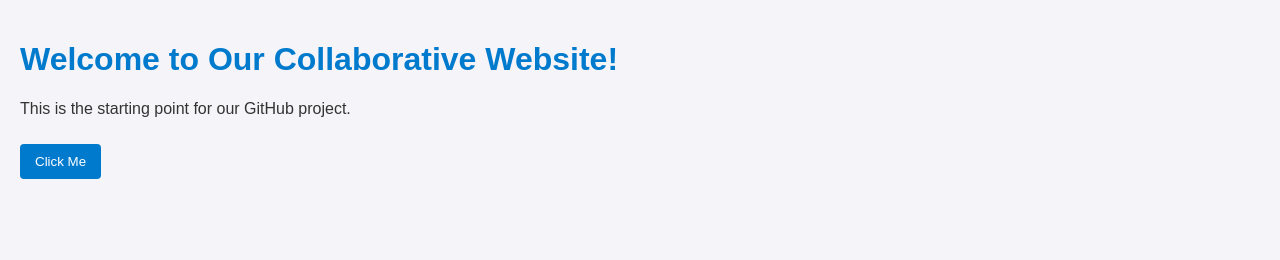
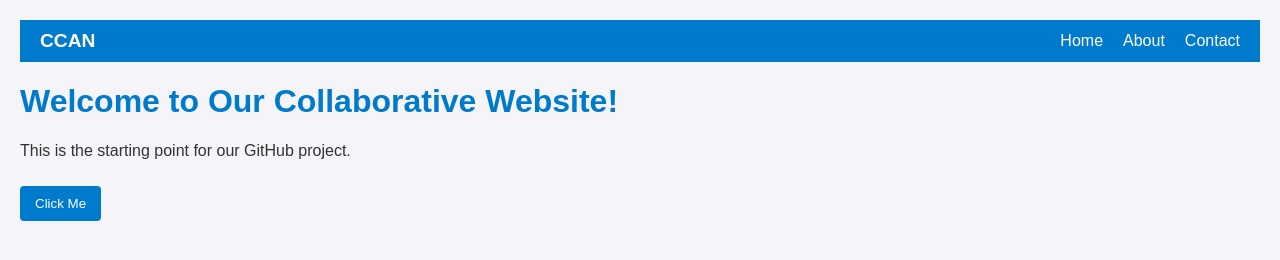
Before and after one commit to cjdemaison/CCAN-Solutions, a plain HTML site: page index.html in a window 1280 px wide. Drawn offline with Linux system fonts and the light colour scheme.

Commit message:
Add navigation bar with styling

```diff
--- a/index.html
+++ b/index.html
@@ -7,6 +7,19 @@
   <link rel="stylesheet" href="style.css">
 </head>
 <body>
+
+  <nav class="NavigationBar">
+    <div class="nav-container">
+      <a href="#" class="logo">CCAN</a>
+      <ul class="nav-links">
+        <li><a href="#">Home</a></li>
+        <li><a href="#">About</a></li>
+        <li><a href="#">Contact</a></li>
+      </ul>
+    </div>
+  </nav>
+
+
   <h1>Welcome to Our Collaborative Website!</h1>
   <p>This is the starting point for our GitHub project.</p>
 
--- a/style.css
+++ b/style.css
@@ -25,3 +25,41 @@ button {
 button:hover {
   background-color: #005f99;
 }
+
+/*Nav bar style*/
+
+.NavigationBar {
+  background-color: #007acc;
+  padding: 10px 20px;
+
+}
+.NavigationBar .nav-container {
+  display: flex;
+  align-items: center;
+  justify-content: space-between;
+}
+.NavigationBar .logo{
+
+color: white;
+font-weight: bold;
+font-size: 1.2em;
+text-decoration: none;
+
+}
+.NavigationBar .nav-links{
+  list-style: none;
+  display: flex;
+  margin: 0;
+  padding: 0;
+
+}
+.NavigationBar .nav-links li{
+  margin-left: 20px;
+}
+.NavigationBar .nav-links a {
+  color: white;
+  text-decoration: none;
+}
+.NavigationBar .nav-links a:hover{
+  text-decoration: underline;
+}
```
